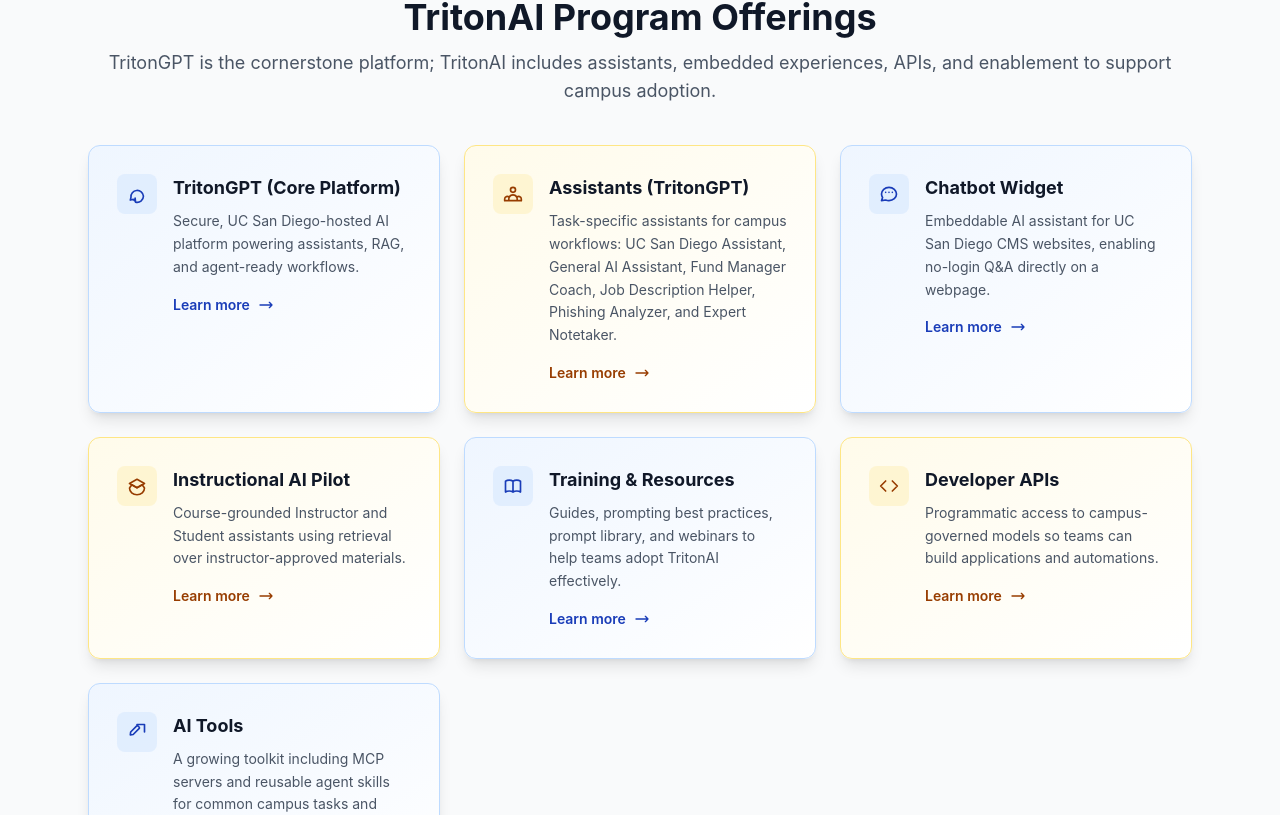
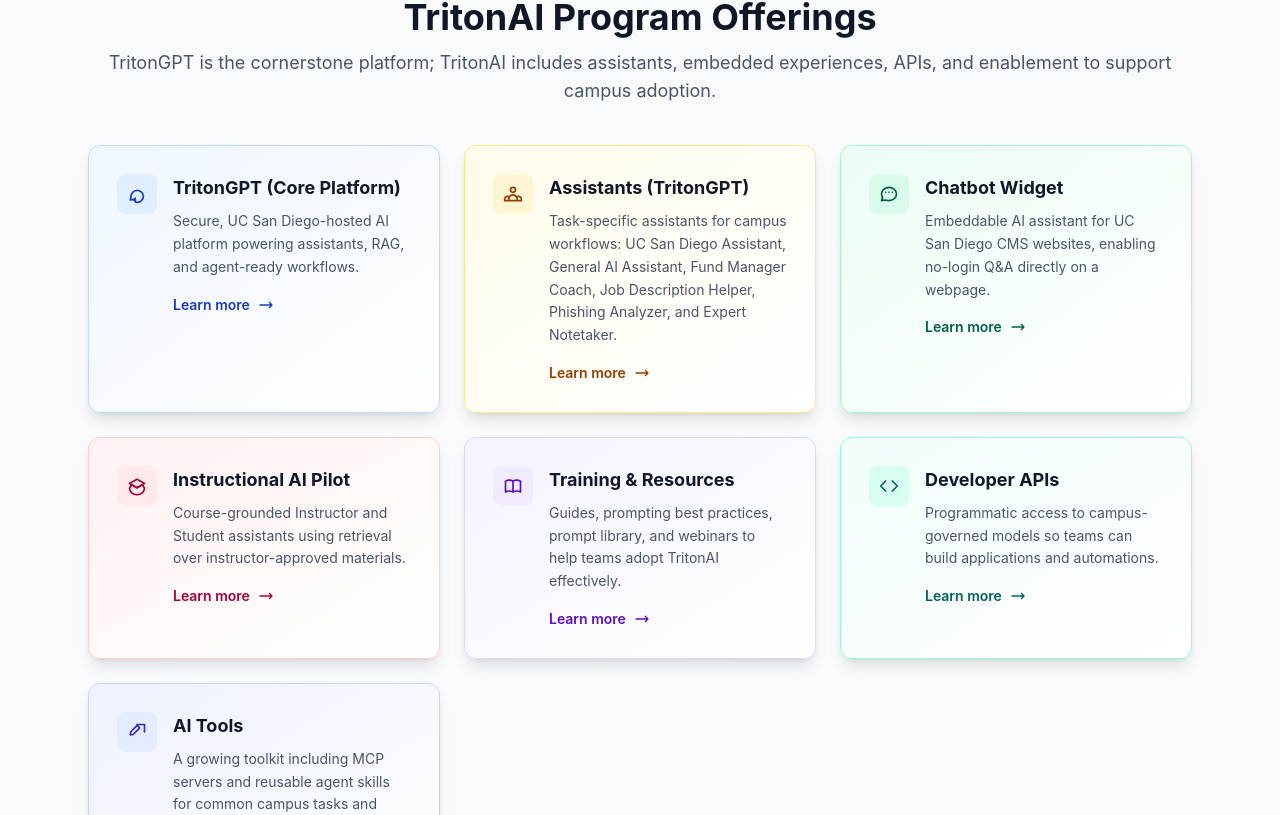
Before and after one commit to bpollak/brettpollak-website, a Next.js app: page /tritongpt in a window 1280 px wide. Shown: the part 1065-1880 px from the top of the page. Built offline with nearby package versions, Linux system fonts and the light colour scheme.

Commit message:
Use distinct colors for TritonAI offering cards

```diff
--- a/app/tritongpt/TritonGPTContent.tsx
+++ b/app/tritongpt/TritonGPTContent.tsx
@@ -43,6 +43,31 @@ export default function TritonGPTContent() {
       card: "bg-gradient-to-br from-amber-50 to-white border-amber-200 hover:border-amber-300",
       iconWrap: "bg-amber-100/70 text-amber-800 group-hover:bg-amber-100",
       cta: "text-amber-800",
+    },
+    {
+      card: "bg-gradient-to-br from-emerald-50 to-white border-emerald-200 hover:border-emerald-300",
+      iconWrap: "bg-emerald-100/70 text-emerald-800 group-hover:bg-emerald-100",
+      cta: "text-emerald-800",
+    },
+    {
+      card: "bg-gradient-to-br from-rose-50 to-white border-rose-200 hover:border-rose-300",
+      iconWrap: "bg-rose-100/70 text-rose-800 group-hover:bg-rose-100",
+      cta: "text-rose-800",
+    },
+    {
+      card: "bg-gradient-to-br from-violet-50 to-white border-violet-200 hover:border-violet-300",
+      iconWrap: "bg-violet-100/70 text-violet-800 group-hover:bg-violet-100",
+      cta: "text-violet-800",
+    },
+    {
+      card: "bg-gradient-to-br from-teal-50 to-white border-teal-200 hover:border-teal-300",
+      iconWrap: "bg-teal-100/70 text-teal-800 group-hover:bg-teal-100",
+      cta: "text-teal-800",
+    },
+    {
+      card: "bg-gradient-to-br from-indigo-50 to-white border-indigo-200 hover:border-indigo-300",
+      iconWrap: "bg-indigo-100/70 text-indigo-800 group-hover:bg-indigo-100",
+      cta: "text-indigo-800",
     },
   ];
 
```
